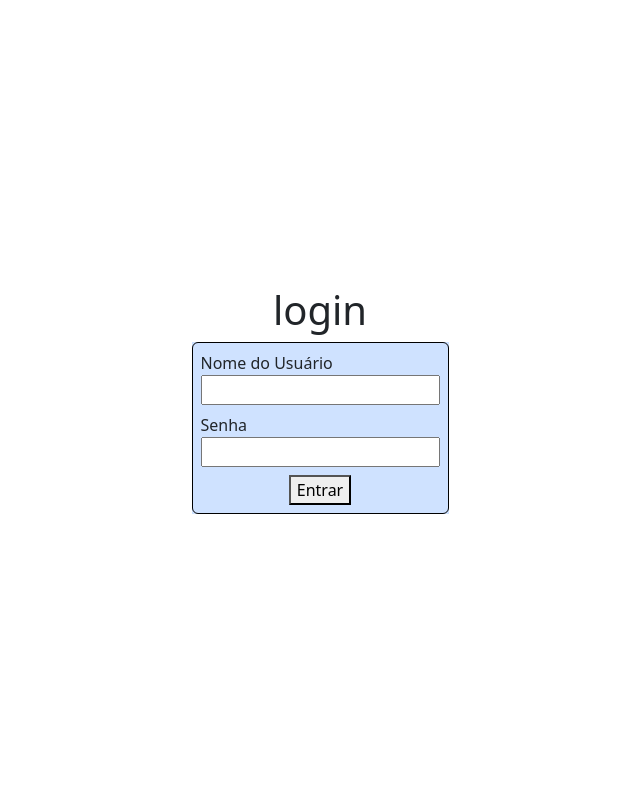
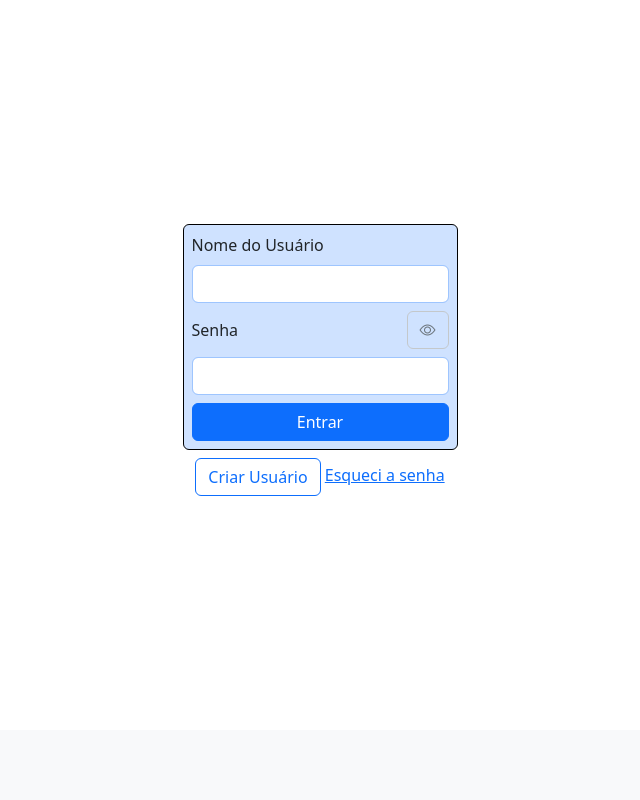
Before and after one commit to Marcosviana91/gallery_server, a Django app: page /login in a window 1280 px wide. Shown: the part 70-870 px from the top of the page, without its empty margins (320-960 px from the left). After the commit the page ends 566 px from the top, so only its background shows below. Run offline with Django 5.2, Linux system fonts and the light colour scheme.

Commit message:
style - adjust login template with new_user template

```diff
--- a/client/templates/login.html
+++ b/client/templates/login.html
@@ -3,23 +3,37 @@
 {% load static %}
 
 {% block 'body' %}
-<main style="min-height: 100vh;" class="d-flex flex-column align-items-center justify-content-center">
-    <h1>{{ title }}</h1>
-    <div class="d-flex align-items-center justify-content-center bg-primary-subtle">
+<main style="min-height: 90vh;" class="d-flex flex-column align-items-center justify-content-center">
+    <div class="d-flex flex-column align-items-center justify-content-center">
         <form action="" method="post">
             {% csrf_token %}
-            <div class="d-flex flex-column align-items-center border border-black border-1 rounded-2 p-2 gap-2">
+            <div
+                class="d-flex flex-column align-items-center border border-black border-1 rounded-2 p-2 gap-2 bg-primary-subtle">
                 <div class="d-flex flex-column">
-                    <label for="username">Nome do Usuário</label>
-                    <input type="text" name="username" id="username" required>
+                    <label class="form-label" for="username">Nome do Usuário</label>
+                    <input class="form-control border-primary-subtle" type="text" name="username" id="username"
+                        required>
                 </div>
                 <div class="d-flex flex-column">
-                    <label for="password">Senha</label>
-                    <input type="password" name="password" id="password" required>
+                    <div class="d-flex justify-content-between align-items-center">
+                        <label class="form-label" for="password">Senha</label>
+                        <button class="btn btn-outline-secondary border-secondary-subtle mb-2" type="button" title="Exibir senha">
+                            <i class="bi bi-eye"></i>
+                        </button>
+
+                    </div>
+                    <div>
+                        <input class="form-control border-primary-subtle" type="password" name="password" id="password"
+                            required>
+                    </div>
                 </div>
-                <button type="submit" class="bnt btn-primary">Entrar</button>
+                <button type="submit" class="btn btn-primary w-100">Entrar</button>
             </div>
         </form>
+        <div class="mt-2">
+            <a href="{% url 'new_user' %}" class="btn btn-outline-primary">Criar Usuário</a>
+            <a href="#">Esqueci a senha</a>
+        </div>
     </div>
 
 </main>
```
